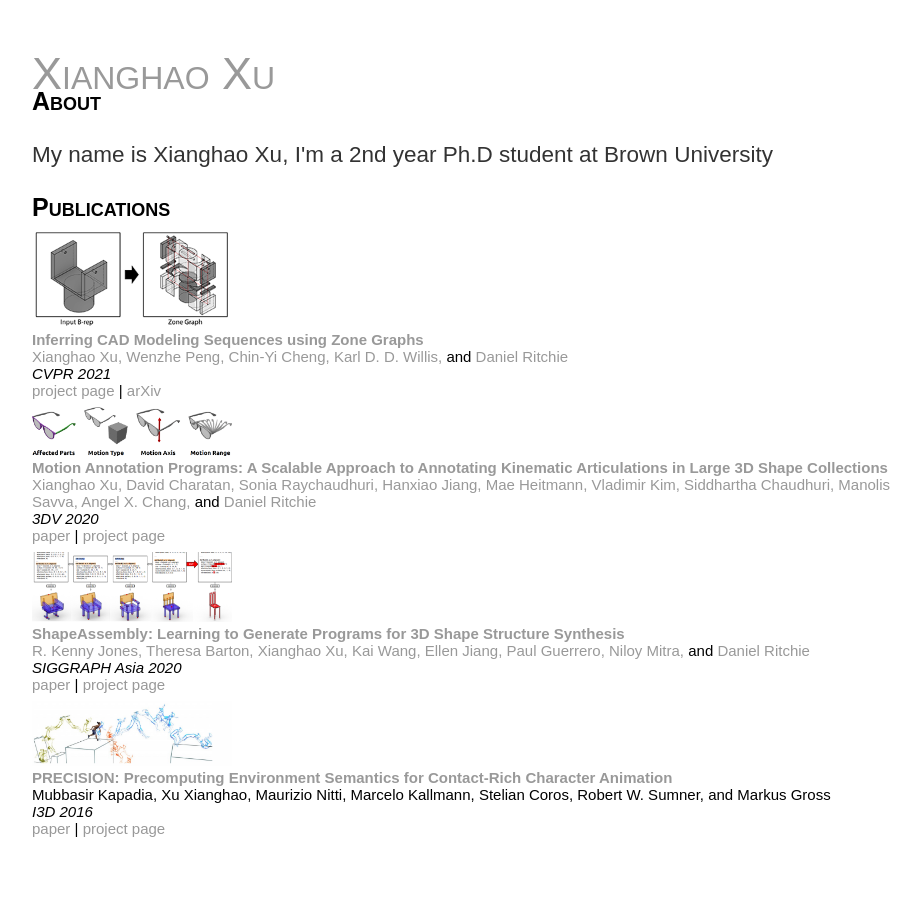
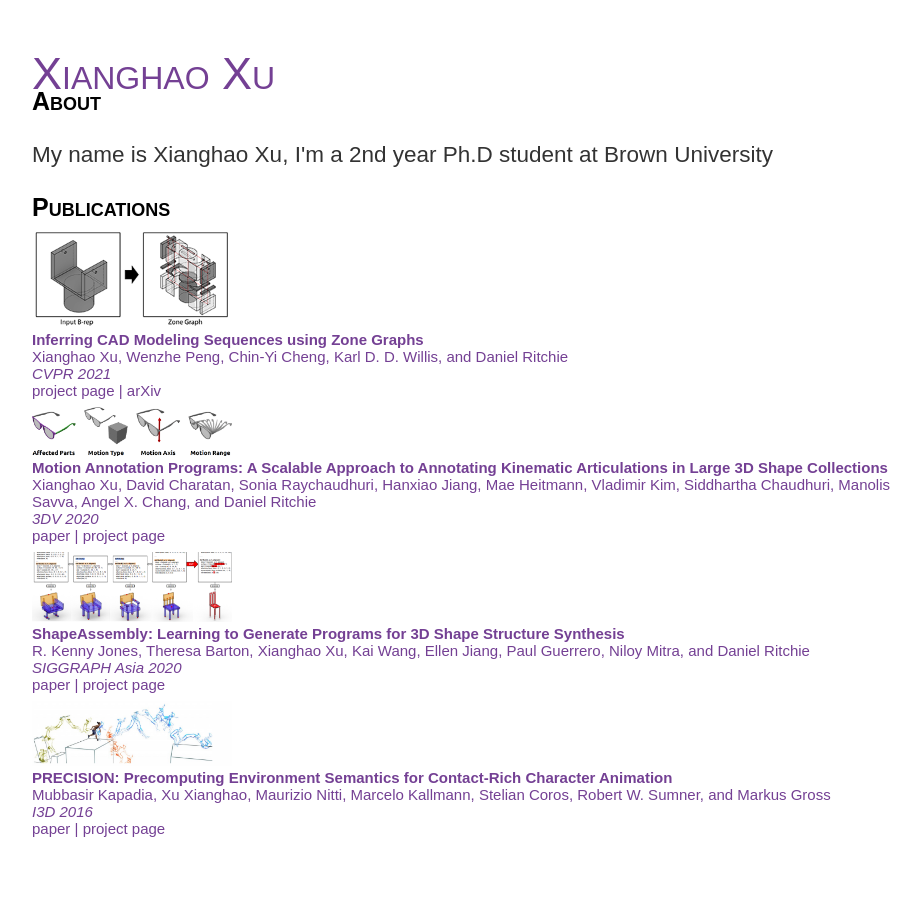
Before and after one commit to xxh43/xxh43.github.io, a Jekyll site: the page built from index.html, in a window 1280 px wide. Shown: the whole page, without its empty margins (160-1081 px from the left). Built offline with Jekyll 4.4.1, drawn with Linux system fonts in a browser that asks for light colours.

Commit message:
Update style.css

```diff
--- a/css/style.css
+++ b/css/style.css
@@ -4,7 +4,7 @@ body {
 }
 
 a, a:hover {
-
+	color:#744094;
 }
 
 /*---------------------------------------------------------------*/
@@ -74,10 +74,12 @@ a, a:hover {
 
 .pub {
 	padding-bottom: 8px;
+	color:#744094;
 }
 
 .pubtextsection {
 	padding-left: 0px;
+	color:#744094;
 }
 
 .pubtitle {
```
